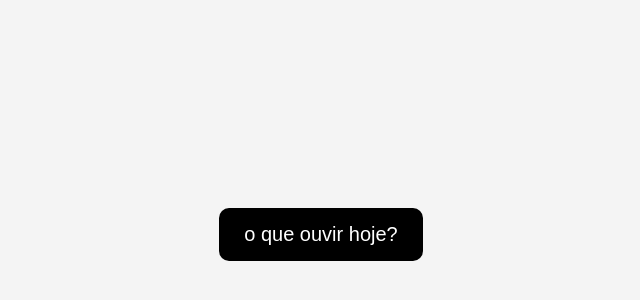
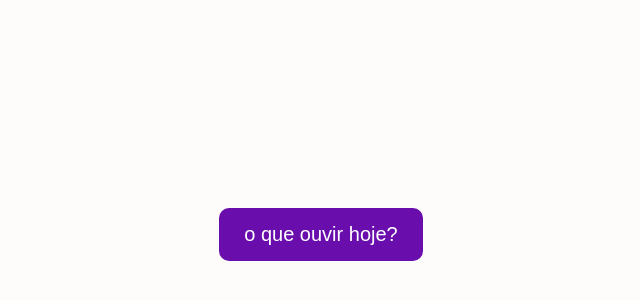
Before and after one commit to rdoriog/albumdehoje, a plain HTML site: page index.html in a window 1280 px wide. Shown: the part 166-466 px from the top of the page, without its empty margins (319-959 px from the left). Drawn offline with Linux system fonts and the light colour scheme.

Commit message:
Update index.html

```diff
--- a/index.html
+++ b/index.html
@@ -7,7 +7,7 @@
   <style>
     body {
       font-family: Arial, sans-serif;
-      background: #f4f4f4;
+      background: #fdfcfb; /* branco perolado */
       display: flex;
       flex-direction: column;
       align-items: center;
@@ -25,7 +25,7 @@
       font-size: 20px;
       border: none;
       border-radius: 10px;
-      background: #000;
+      background: #6a0dad; /* roxo */
       color: #fff;
       cursor: pointer;
     }
```
